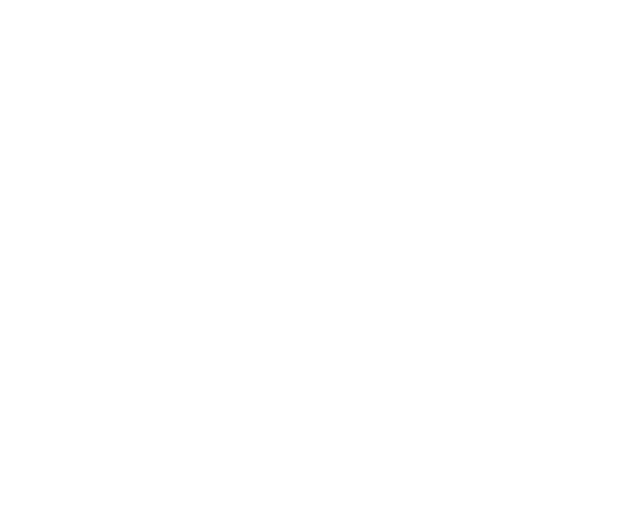
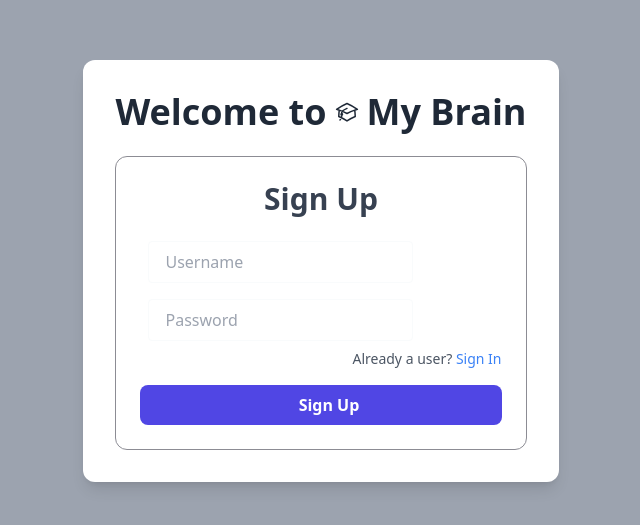
Before and after one commit to lakshya1333/MyBrain, a React (Vite) app in the folder Frontend/: page / in a window 1280 px wide. Before the commit this address had no page. Shown: the part 129-654 px from the top of the page, without its empty margins (319-959 px from the left). Built offline with nearby package versions, Linux system fonts and the light colour scheme.

Commit message:
Update App.tsx

```diff
--- a/Frontend/src/App.tsx
+++ b/Frontend/src/App.tsx
@@ -7,6 +7,7 @@
   return(
     <BrowserRouter>
     <Routes>
+      <Route path='/' element={<SignUp/>} />
       <Route path='/signup' element={<SignUp/>} />
       <Route path='/signin' element={<SignIn/>} />
       <Route path='/dashboard' element={<Dashboard/>} />
```
